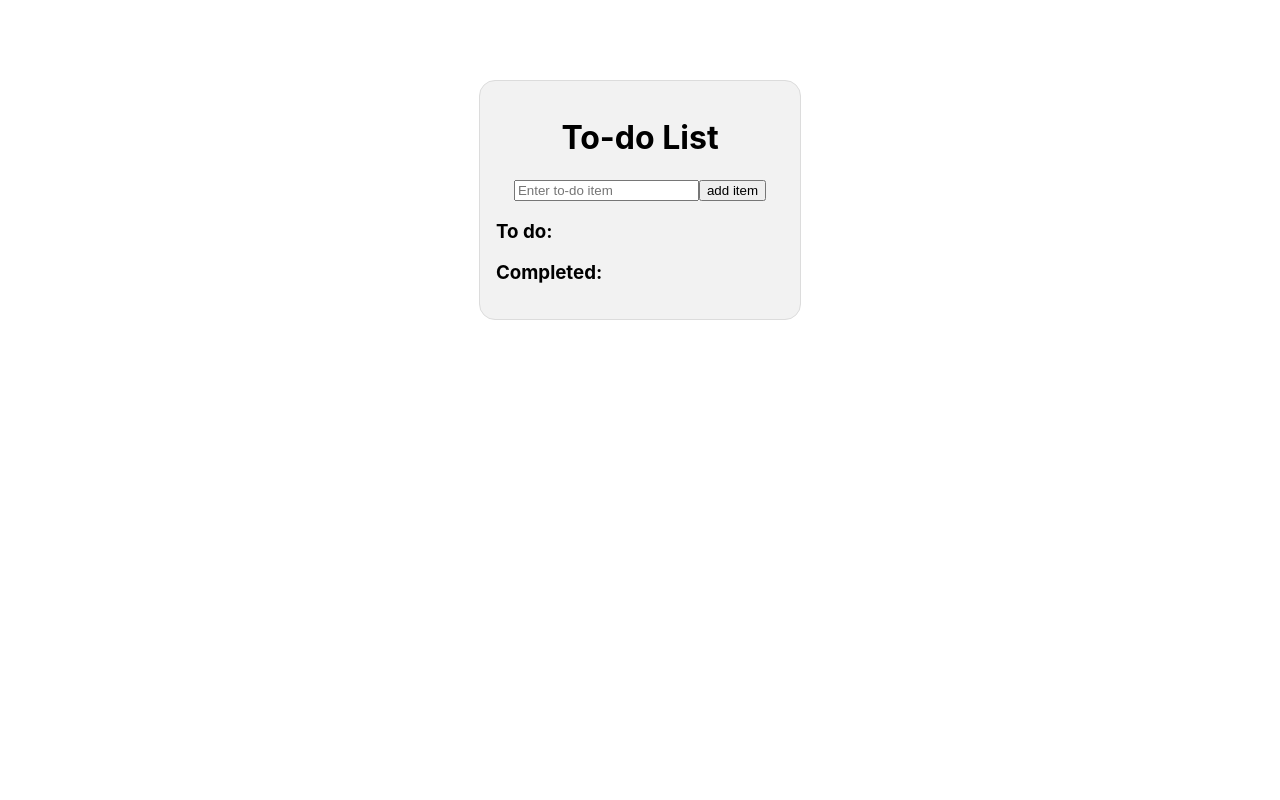
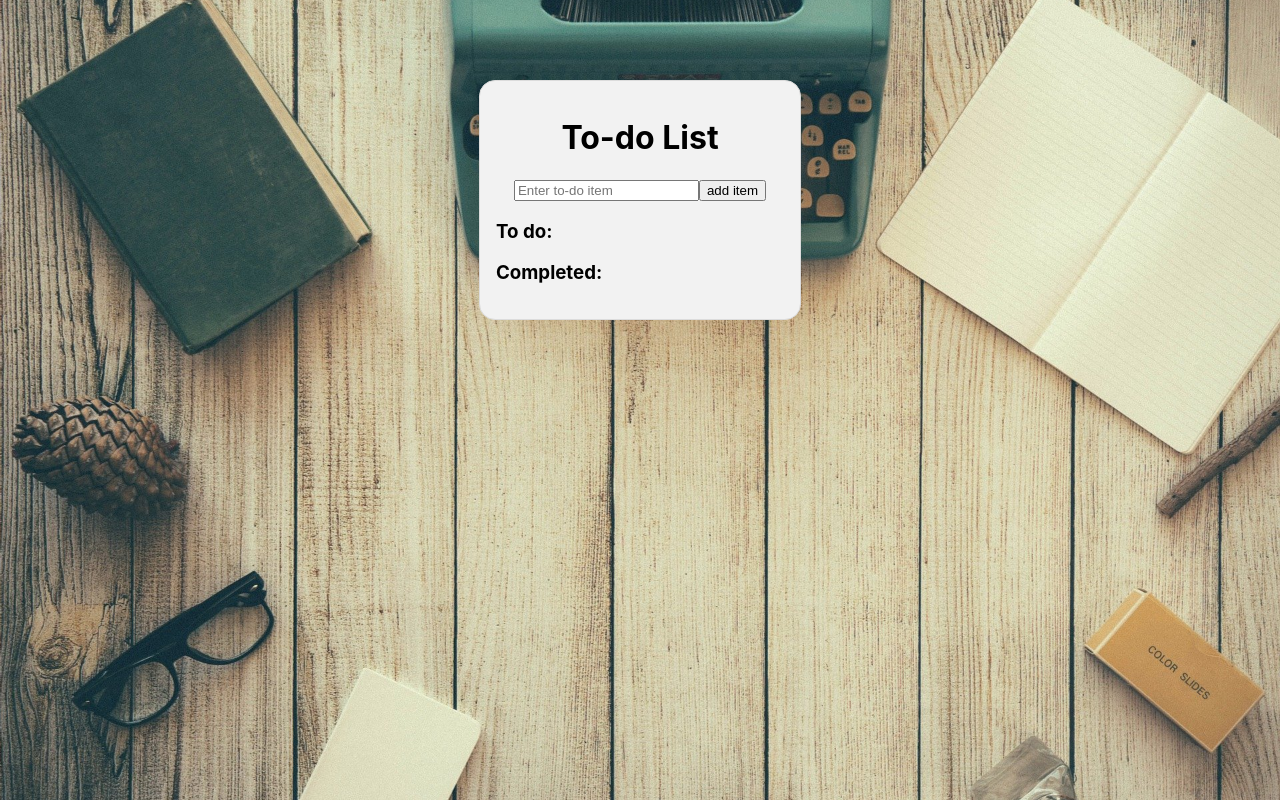
Before and after one commit to SpKorioth/CPSC4125_korioth_react, a React (Create React App) app in the folder react-todolist/: page / in a window 1280 px wide. Built offline with nearby package versions, Linux system fonts and the light colour scheme.

Commit message:
background added

```diff
--- a/react-todolist/src/App.css
+++ b/react-todolist/src/App.css
@@ -1,3 +1,10 @@
+html {
+    background-image: url(./typewriter.jpg);
+    background-position: center;
+    background-repeat: no-repeat;
+    background-size: cover;
+    background-attachment: fixed;
+}
 .App {
     text-align: center;
     width: 18em;
--- a/react-todolist/src/App.js
+++ b/react-todolist/src/App.js
@@ -1,5 +1,5 @@
 import React, {Component} from 'react';
-import logo from './logo.svg';
+//import logo from './logo.svg';
 import './App.css';
 import TaskList from './TaskList';
 
```
Also changed, not shown: react-todolist/src/typewriter.jpg (added).
